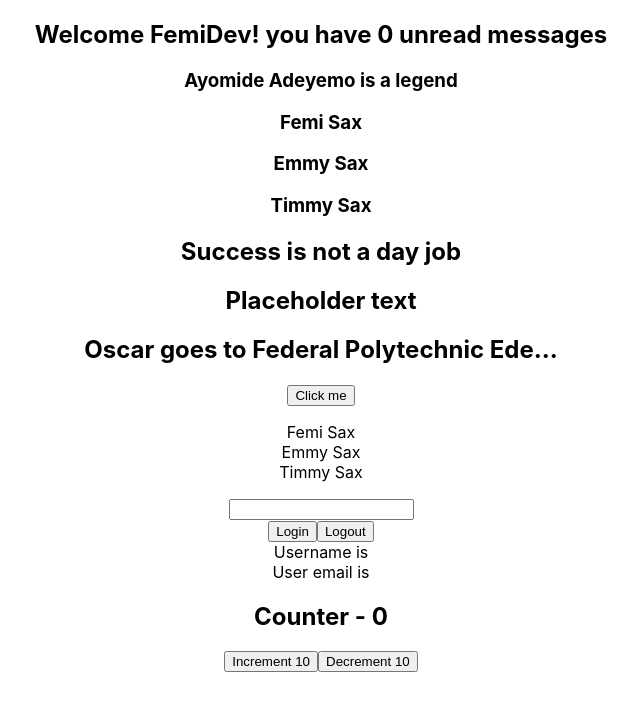
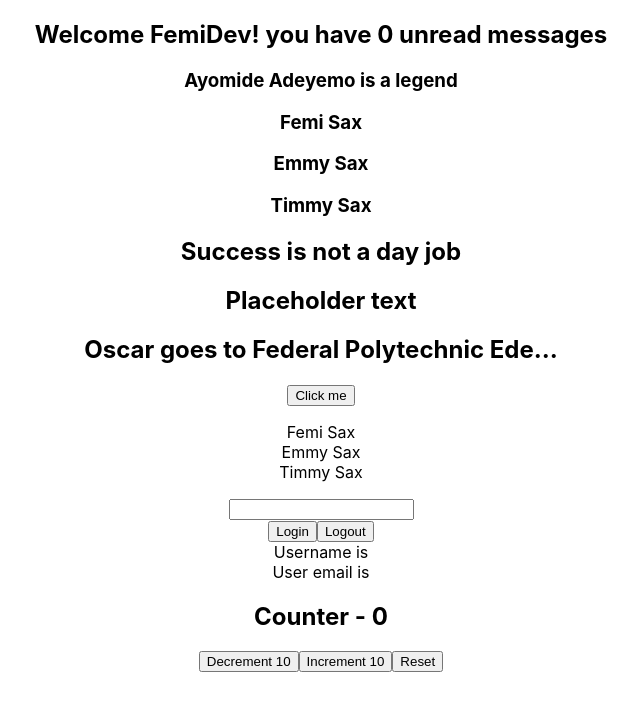
Before and after one commit to femmytedrey/Typescript, a React (Create React App) app: page / in a window 1280 px wide. Shown: the top 710 px of the page, without its empty margins (319-959 px from the left). Built offline with nearby package versions, Linux system fonts and the light colour scheme.

Commit message:
Reducer with typescript

```diff
--- a/package.json
+++ b/package.json
@@ -14,6 +14,7 @@
     "react-dom": "^18.3.1",
     "react-scripts": "5.0.1",
     "typescript": "^4.9.5",
+    "vm-browserify": "^1.1.2",
     "web-vitals": "^2.1.4"
   },
   "scripts": {
--- a/src/components/Counter.tsx
+++ b/src/components/Counter.tsx
@@ -1,32 +1,44 @@
-import { useReducer } from "react"
+import { useReducer } from "react";
 
-const initialState = { count: 0 }
+const initialState = { count: 0 };
 
 type CounterState = {
-    count: number
-}
+  count: number;
+};
 
-type actionState = {
-    payload: number
-    type: string
-}
-function reducer(state: CounterState, action: actionState){
-    switch(action.type){
-        case 'increment':
-            return { count: state.count + action.payload }
-        case 'decrement':
-            return { count: state.count - action.payload }
+type UpdateAction = {
+  type: "increment" | "decrement";
+  payload: number;
+};
+
+type ResetAction = {
+  type: "reset";
+};
+type actionState = UpdateAction | ResetAction;
+function reducer(state: CounterState, action: actionState) {
+  switch (action.type) {
+    case "increment":
+      return { count: state.count + action.payload };
+    case "decrement":
+      return { count: state.count - action.payload };
+    case "reset":
+      return initialState;
     default:
-            return state
+      return state;
   }
 }
 export const Counter = () => {
   const [state, dispatch] = useReducer(reducer, initialState);
-    return(
+  return (
     <div>
       <h2>Counter - {state.count}</h2>
-            <button onClick={() => dispatch({ type: 'increment', payload: 10 })}>Increment 10</button>
-            <button onClick={() => dispatch({type: 'decrement', payload: 10})}>Decrement 10</button>
+      <button onClick={() => dispatch({ type: "decrement", payload: 10 })}>
+        Decrement 10
+      </button>
+      <button onClick={() => dispatch({ type: "increment", payload: 10 })}>
+        Increment 10
+      </button>
+      <button onClick={() => dispatch({ type: "reset" })}>Reset</button>
     </div>
-    )
-}
+  );
+};
```
Also changed, not shown: 1 other file (tests, documents, lock files or other folders). Lines whose indentation alone changed are shown as unchanged.
